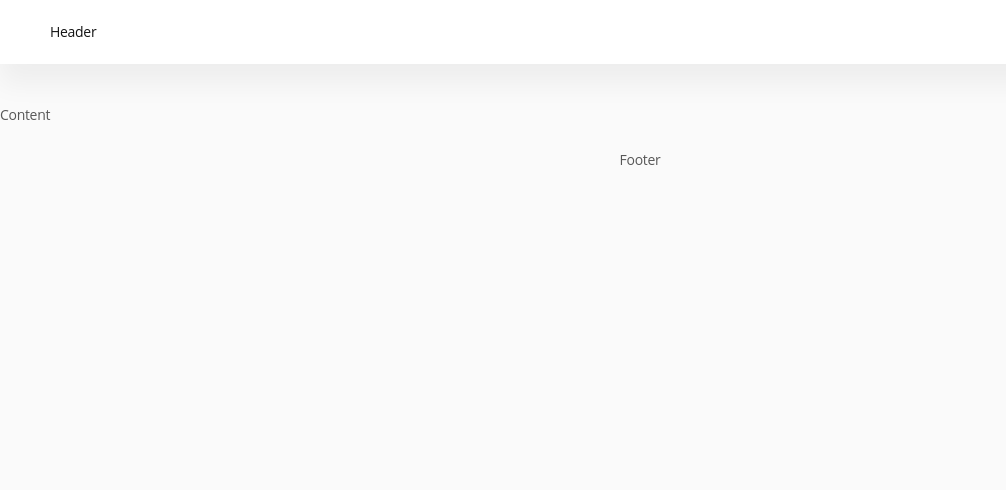
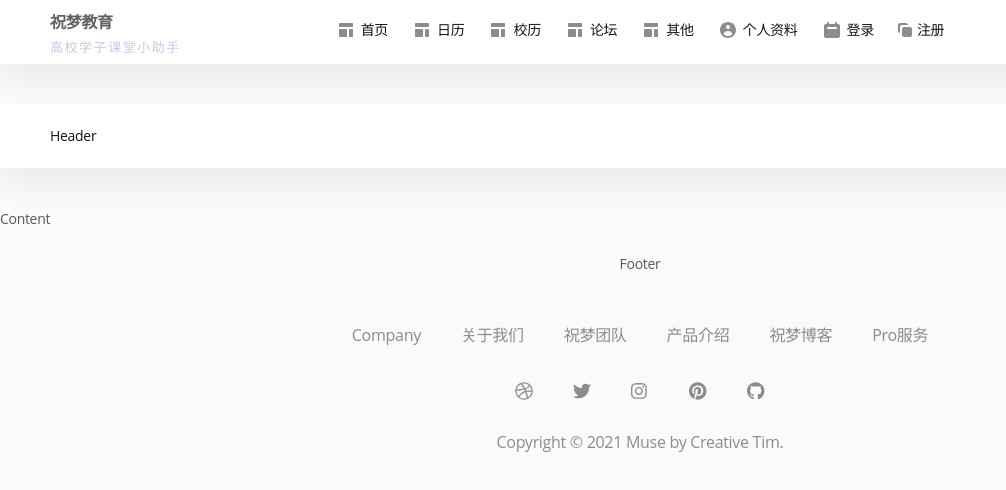
Before and after one commit to junchen-liu/bysf-webpage-front, a Vue app: page /#/test in a window 1280 px wide. Shown: the top 490 px of the page, without its empty margins (0-1006 px from the left). Built offline with nearby package versions, Linux system fonts and the light colour scheme; what vue-github-buttons would draw is missing.

Commit message:
basic update

```diff
--- a/src/App.vue
+++ b/src/App.vue
@@ -1,7 +1,9 @@
 <template>
   <div>
 <!--    <router-link class="go-to-test" to="/test">TEST</router-link>-->
+    <component :is="layout">
       <router-view />
+    </component>
   </div>
 </template>
 
@@ -11,6 +13,13 @@ export default ({
   name:'App',
   components:{
   },
+  computed: {
+    // Sets components name based on current route's specified layout, defaults to
+    // <layout-default></layout-default> component.
+    layout() {
+      return "layout-" + ( this.$route.meta.layout || "default" ).toLowerCase() ;
+    }
+  },
 })
 
 </script>
--- a/src/components/Cards/CardProject.vue
+++ b/src/components/Cards/CardProject.vue
@@ -7,14 +7,14 @@
 			alt="example"
 			:src="cover"
 		/>
-		<div class="card-tag">Project #{{ id }}</div>
+		<div class="card-tag">课程 #{{ id }}</div>
 		<h5>{{ title }}</h5>
 		<p>
 			{{ content }}
 		</p>
 		<a-row type="flex" :gutter="6" class="card-footer" align="middle">
 			<a-col :span="12">
-				<a-button size="small">VIEW PROJECT</a-button>
+				<a-button size="small">查看该课程</a-button>
 			</a-col>
 			<a-col :span="12" class="text-right">
 				<a-space :size="-12" class="avatar-chips">
--- a/src/components/Headers/DefaultHeader.vue
+++ b/src/components/Headers/DefaultHeader.vue
@@ -2,28 +2,64 @@
 
 	<!-- Layout Header ( Navbar ) -->
 	<a-layout-header>
-		<div class="header-col header-brand">
-			<h6>祝梦xxxx有限公司</h6>
-
-			<!-- Trigger Button For Navigation Menu For Small Screens -->
-			<a-button type="link" @click="collapseNav = collapseNav ? 0 : 1 " class="btn-menu-trigger">
-				<svg width="20" height="20" xmlns="http://www.w3.org/2000/svg" viewBox="0 0 448 512"><path d="M16 132h416c8.837 0 16-7.163 16-16V76c0-8.837-7.163-16-16-16H16C7.163 60 0 67.163 0 76v40c0 8.837 7.163 16 16 16zm0 160h416c8.837 0 16-7.163 16-16v-40c0-8.837-7.163-16-16-16H16c-8.837 0-16 7.163-16 16v40c0 8.837 7.163 16 16 16zm0 160h416c8.837 0 16-7.163 16-16v-40c0-8.837-7.163-16-16-16H16c-8.837 0-16 7.163-16 16v40c0 8.837 7.163 16 16 16z"/></svg>
-			</a-button>
-			<!-- Trigger Button For Navigation Menu For Small Screens -->
-
+      <div class="brand">
+        <!--        company logo here-->
+        <span>祝梦教育</span>
+        <br>
+        <span class="subbrand">高校学子课堂小助手</span>
       </div>
 		<div class="header-col header-nav">
 
 			<!-- Navigation Menu For Large Screens -->
 			<a-menu mode="horizontal" class="menu-large">
         <a-menu-item>
-					<router-link to="/dashboard" class="nav-link" @click="e => e.preventDefault()">
+          <router-link to="/homepage" class="nav-link" @click="e => e.preventDefault()">
             <svg width="20" height="20" viewBox="0 0 20 20" fill="none" xmlns="http://www.w3.org/2000/svg">
               <path class="fill-muted" d="M3 4C3 3.44772 3.44772 3 4 3H16C16.5523 3 17 3.44772 17 4V6C17 6.55228 16.5523 7 16 7H4C3.44772 7 3 6.55228 3 6V4Z" fill="#111827"/>
               <path class="fill-muted" d="M3 10C3 9.44771 3.44772 9 4 9H10C10.5523 9 11 9.44771 11 10V16C11 16.5523 10.5523 17 10 17H4C3.44772 17 3 16.5523 3 16V10Z" fill="#111827"/>
               <path class="fill-muted" d="M14 9C13.4477 9 13 9.44771 13 10V16C13 16.5523 13.4477 17 14 17H16C16.5523 17 17 16.5523 17 16V10C17 9.44771 16.5523 9 16 9H14Z" fill="#111827"/>
             </svg>
-						<span>展板</span>
+            <span>首页</span>
+          </router-link>
+        </a-menu-item>
+        <a-menu-item>
+          <router-link to="/calendar" class="nav-link" @click="e => e.preventDefault()">
+            <svg width="20" height="20" viewBox="0 0 20 20" fill="none" xmlns="http://www.w3.org/2000/svg">
+              <path class="fill-muted" d="M3 4C3 3.44772 3.44772 3 4 3H16C16.5523 3 17 3.44772 17 4V6C17 6.55228 16.5523 7 16 7H4C3.44772 7 3 6.55228 3 6V4Z" fill="#111827"/>
+              <path class="fill-muted" d="M3 10C3 9.44771 3.44772 9 4 9H10C10.5523 9 11 9.44771 11 10V16C11 16.5523 10.5523 17 10 17H4C3.44772 17 3 16.5523 3 16V10Z" fill="#111827"/>
+              <path class="fill-muted" d="M14 9C13.4477 9 13 9.44771 13 10V16C13 16.5523 13.4477 17 14 17H16C16.5523 17 17 16.5523 17 16V10C17 9.44771 16.5523 9 16 9H14Z" fill="#111827"/>
+            </svg>
+            <span>日历</span>
+          </router-link>
+        </a-menu-item>
+        <a-menu-item>
+          <router-link to="/calendarpage" class="nav-link" @click="e => e.preventDefault()">
+            <svg width="20" height="20" viewBox="0 0 20 20" fill="none" xmlns="http://www.w3.org/2000/svg">
+              <path class="fill-muted" d="M3 4C3 3.44772 3.44772 3 4 3H16C16.5523 3 17 3.44772 17 4V6C17 6.55228 16.5523 7 16 7H4C3.44772 7 3 6.55228 3 6V4Z" fill="#111827"/>
+              <path class="fill-muted" d="M3 10C3 9.44771 3.44772 9 4 9H10C10.5523 9 11 9.44771 11 10V16C11 16.5523 10.5523 17 10 17H4C3.44772 17 3 16.5523 3 16V10Z" fill="#111827"/>
+              <path class="fill-muted" d="M14 9C13.4477 9 13 9.44771 13 10V16C13 16.5523 13.4477 17 14 17H16C16.5523 17 17 16.5523 17 16V10C17 9.44771 16.5523 9 16 9H14Z" fill="#111827"/>
+            </svg>
+            <span>校历</span>
+          </router-link>
+        </a-menu-item>
+        <a-menu-item>
+          <router-link to="/formulapage" class="nav-link" @click="e => e.preventDefault()">
+            <svg width="20" height="20" viewBox="0 0 20 20" fill="none" xmlns="http://www.w3.org/2000/svg">
+              <path class="fill-muted" d="M3 4C3 3.44772 3.44772 3 4 3H16C16.5523 3 17 3.44772 17 4V6C17 6.55228 16.5523 7 16 7H4C3.44772 7 3 6.55228 3 6V4Z" fill="#111827"/>
+              <path class="fill-muted" d="M3 10C3 9.44771 3.44772 9 4 9H10C10.5523 9 11 9.44771 11 10V16C11 16.5523 10.5523 17 10 17H4C3.44772 17 3 16.5523 3 16V10Z" fill="#111827"/>
+              <path class="fill-muted" d="M14 9C13.4477 9 13 9.44771 13 10V16C13 16.5523 13.4477 17 14 17H16C16.5523 17 17 16.5523 17 16V10C17 9.44771 16.5523 9 16 9H14Z" fill="#111827"/>
+            </svg>
+            <span>论坛</span>
+          </router-link>
+        </a-menu-item>
+        <a-menu-item>
+          <router-link to="/others" class="nav-link" @click="e => e.preventDefault()">
+            <svg width="20" height="20" viewBox="0 0 20 20" fill="none" xmlns="http://www.w3.org/2000/svg">
+              <path class="fill-muted" d="M3 4C3 3.44772 3.44772 3 4 3H16C16.5523 3 17 3.44772 17 4V6C17 6.55228 16.5523 7 16 7H4C3.44772 7 3 6.55228 3 6V4Z" fill="#111827"/>
+              <path class="fill-muted" d="M3 10C3 9.44771 3.44772 9 4 9H10C10.5523 9 11 9.44771 11 10V16C11 16.5523 10.5523 17 10 17H4C3.44772 17 3 16.5523 3 16V10Z" fill="#111827"/>
+              <path class="fill-muted" d="M14 9C13.4477 9 13 9.44771 13 10V16C13 16.5523 13.4477 17 14 17H16C16.5523 17 17 16.5523 17 16V10C17 9.44771 16.5523 9 16 9H14Z" fill="#111827"/>
+            </svg>
+            <span>其他</span>
           </router-link>
         </a-menu-item>
 				<a-menu-item>
@@ -129,9 +165,6 @@
 			<!-- / Collapsible Navigation Menu For Small Screens -->
 
 		</div>
-		<div class="header-col header-btn">
-			<a-button href="https://www.creative-tim.com/product/muse-vue-ant-design-dashboard" target="_blank" type="primary" shape="round">FREE DOWNLOAD</a-button>
-		</div>
 	</a-layout-header>
 	<!-- / Layout Header ( Navbar ) -->
 
--- a/src/components/Sidebars/DashboardSidebar.vue
+++ b/src/components/Sidebars/DashboardSidebar.vue
@@ -17,7 +17,7 @@
         <!--        company logo here-->
         <span>祝梦教育</span>
         <br>
-        <span style="color: rgb(126, 140, 141);" data-mce-style="color: #7e8c8d;">高校学子课堂小助手</span>
+        <span class="subbrand">高校学子课堂小助手</span>
       </div>
 			<hr>
 
@@ -58,7 +58,6 @@
 						<span class="label">论坛</span>
 					</router-link>
 				</a-menu-item>
-
         <a-menu-item>
           <router-link to="/calendar">
 						<span class="icon">
@@ -70,7 +69,6 @@
             <span class="label">校历</span>
           </router-link>
         </a-menu-item>
-
         <a-menu-item>
           <router-link to="/others">
 						<span class="icon">
--- /dev/null
+++ b/src/components/Sidebars/OthersPageSiderbar.vue
@@ -0,0 +1,89 @@
+<template>
+  <div>
+
+    <a-menu
+        style="width: 256px"
+        :default-selected-keys="['1']"
+        :open-keys.sync="openKeys"
+        mode="inline"
+        @click="handleClick"
+    >
+
+      <a-sub-menu key="sub1" @titleClick="titleClick">
+        <span slot="title"><a-icon type="mail" /><span>学历</span></span>
+        <a-menu-item-group key="g1">
+          <template slot="title"> <a-icon type="qq" /><span>Item 1</span> </template>
+          <a-menu-item key="1">
+            Option 1
+          </a-menu-item>
+          <a-menu-item key="2">
+            Option 2
+          </a-menu-item>
+        </a-menu-item-group>
+        <a-menu-item-group key="g2" title="Item 2">
+          <a-menu-item key="3">
+            Option 3
+          </a-menu-item>
+          <a-menu-item key="4">
+            Option 4
+          </a-menu-item>
+        </a-menu-item-group>
+      </a-sub-menu>
+      <a-sub-menu key="sub2" @titleClick="titleClick">
+        <span slot="title"><a-icon type="appstore" /><span>职业规划探索</span></span>
+        <a-menu-item key="5">
+          Option 5
+        </a-menu-item>
+        <a-menu-item key="6">
+          Option 6
+        </a-menu-item>
+        <a-sub-menu key="sub3" title="Submenu">
+          <a-menu-item key="7">
+            Option 7
+          </a-menu-item>
+          <a-menu-item key="8">
+            Option 8
+          </a-menu-item>
+        </a-sub-menu>
+      </a-sub-menu>
+      <a-sub-menu key="sub4">
+        <span slot="title"><a-icon type="setting" /><span>Navigation Three</span></span>
+        <a-menu-item key="9">
+          Option 9
+        </a-menu-item>
+        <a-menu-item key="10">
+          Option 10
+        </a-menu-item>
+        <a-menu-item key="11">
+          Option 11
+        </a-menu-item>
+        <a-menu-item key="12">
+          Option 12
+        </a-menu-item>
+      </a-sub-menu>
+    </a-menu>
+  </div>
+</template>
+<script>
+export default {
+  data() {
+    return {
+      current: ['mail'],
+      openKeys: ['sub1'],
+    };
+  },
+  watch: {
+    openKeys(val) {
+      console.log('openKeys', val);
+    },
+  },
+  methods: {
+    handleClick(e) {
+      console.log('click', e);
+    },
+    titleClick(e) {
+      console.log('titleClick', e);
+    },
+  },
+};
+</script>
--- a/src/router/index.js
+++ b/src/router/index.js
@@ -3,7 +3,7 @@ import VueRouter from 'vue-router'
 
 Vue.use(VueRouter)
 
-const routes = [
+let routes = [
 	{
 		// will match everything
 		path: '*',
@@ -60,6 +60,24 @@ const routes = [
 		component: () => import('../views/testpage.vue'),
 	}
 ]
+
+// Adding layout property from each route to the meta
+// object so it can be accessed later.
+function addLayoutToRoute( route, parentLayout = "default" )
+{
+	route.meta = route.meta || {} ;
+	route.meta.layout = route.layout || parentLayout ;
+
+	if( route.children )
+	{
+		route.children = route.children.map( ( childRoute ) => addLayoutToRoute( childRoute, route.meta.layout ) ) ;
+	}
+	return route ;
+}
+
+routes = routes.map( ( route ) => addLayoutToRoute( route ) ) ;
+
+
 const router = new VueRouter({
 	routes:routes
 })
--- a/src/scss/layouts/_default.scss
+++ b/src/scss/layouts/_default.scss
@@ -19,6 +19,26 @@ body {
 	@media( min-width: $lg ){
 		overflow: auto;
 	}
+
+
+	.brand {
+		position:absolute;
+		font-weight: 600;
+		font-size: 16px;
+		color: #616161;
+		line-height:1.5;
+		width:200px;
+		top:10px;
+
+		.subbrand {
+			font-weight: 250; //偏细
+			font-size: 13px;
+			color: #C5CAE9;
+			letter-spacing: 1.15pt;
+		}
+	}
+
+
 	.ant-layout-header {
 		display: flex;
 		position: relative;
@@ -54,7 +74,7 @@ body {
 				margin-bottom: 0px;
 			}
 
-			.btn-menu-trigger {
+				.btn-menu-trigger {
 				display: block;
 
 				@media( min-width: $lg ){
--- a/src/views/otherspage.vue
+++ b/src/views/otherspage.vue
@@ -1,11 +1,17 @@
 <template>
 <div>
-  其他页
+  <OthersPageSiderbar>
+  </OthersPageSiderbar>
 </div>
 </template>
 
 <script>
+import OthersPageSiderbar from "@/components/Sidebars/OthersPageSiderbar";
+
 export default {
+  components:{
+    OthersPageSiderbar,
+  },
   name: "otherspage"
 }
 </script>
--- a/src/views/page-components/home.vue
+++ b/src/views/page-components/home.vue
@@ -1,13 +1,88 @@
 <!--首页-->
 <template>
   <div>
+    <!-- Projects Card -->
+    <a-card :bordered="false" class="header-solid h-full mb-24" :bodyStyle="{paddingTop: '14px'}">
+      <template #title>
+        <h6 class="font-semibold">专业必修课</h6>
+      </template>
+
+      <a-row type="flex" :gutter="[24,24]" align="stretch">
+
+        <!-- Project Column -->
+        <a-col :span="24" :md="12" :xl="6" v-for="(project, index) in courses" :key="index">
+          <CardProject
+              :id="project.id"
+              :title="project.title"
+              :content="project.content"
+              :cover="project.cover"
+              :team="project.team"
+          ></CardProject>
+        </a-col>
+        <!-- / Project Column -->
+
+      </a-row>
+    </a-card>
+    <!-- / Projects Card -->
 
   </div>
 </template>
 
 <script>
+// mock data for courses card
+
+import CardProject from "@/components/Cards/CardProject";
+
+const courses = [
+  {
+    id: 1,
+    title: "Modern",
+    content: "As Uber works through a huge amount of internal management turmoil.",
+    cover: "images/course-demo.jpeg",
+    team: [
+      "images/face-1.jpg",
+      "images/face-4.jpg",
+      "images/face-2.jpg",
+      "images/face-3.jpg",
+    ],
+  },
+  {
+    id: 2,
+    title: "Scandinavian",
+    content: "Music is something that every person has his or her own specific opinion about.",
+    cover: "images/course-demo.jpeg",
+    team: [
+      "images/face-1.jpg",
+      "images/face-4.jpg",
+      "images/face-2.jpg",
+      "images/face-3.jpg",
+    ],
+  },
+  {
+    id: 3,
+    title: "Minimalist",
+    content: "Different people have different taste, and various types of music, Zimbali Resort.",
+    cover: "images/course-demo.jpeg",
+    team: [
+      "images/face-1.jpg",
+      "images/face-4.jpg",
+      "images/face-2.jpg",
+      "images/face-3.jpg",
+    ],
+  },
+] ;
+
 export default {
-  name: "home"
+  name: "home",
+  components: {
+    CardProject,
+  },
+  data() {
+    return {
+      // Project cards data
+      courses,
+    }
+  },
 }
 </script>
 
```
Also changed, not shown: src/scss/layouts/_dashboard.scss (+10 -1 lines), public/images/course-demo.jpeg (added). Lines whose indentation alone changed are shown as unchanged.
